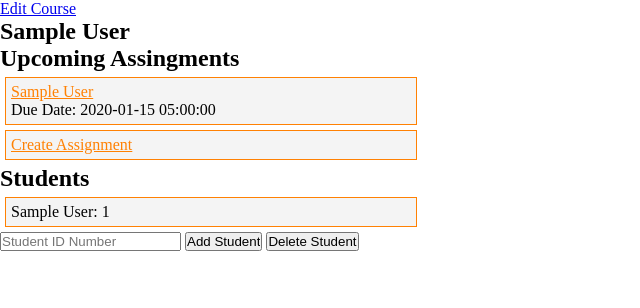
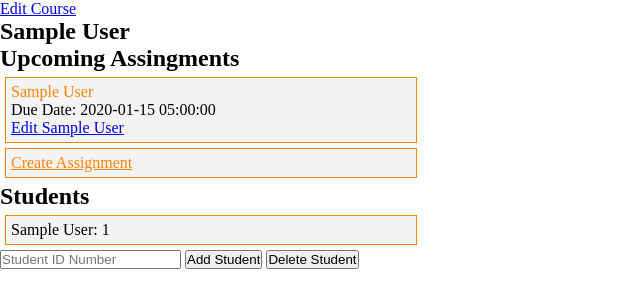
Before and after one commit to nplatte/Senior-Project, a Django app: page /teacher/course/1/ in a window 1280 px wide. Shown: the part 81-389 px from the top of the page, without its empty margins (0-640 px from the left). Run offline with Django 3.2, Linux system fonts and the light colour scheme; a user stored in the database is signed in; tables that the repository leaves empty hold one stand-in row (values such as "Sample post").

Commit message:
adjusted link to edit assignment

```diff
--- a/functional_tests/test_assignments.py
+++ b/functional_tests/test_assignments.py
@@ -84,7 +84,7 @@ class TestTeacherAssignment(BasicSeleniumTest):
         a_due_date = self.browser.find_element(By.ID, f'assignment_{self.test_a.pk}_due_date')
         self.assertEqual(a_due_date.text, f'Due Date: {self.test_a.due_date.strftime("%Y-%m-%d %I:%M:%S")}')
         # next to the assignment is an edit assignment button
-        edit_link = self.browser.find_element(By.ID, f'edit_addignment_{self.test_a.pk}')
+        edit_link = self.browser.find_element(By.ID, f'edit_assignment_{self.test_a.pk}')
         edit_link.click()
         # they click it and are taken to a new page
         self.assertEqual(f'Edit {self.test_a.title}', self.browser.title)
--- a/teacher_view/templates/teacher_view/course_page.html
+++ b/teacher_view/templates/teacher_view/course_page.html
@@ -11,8 +11,9 @@
 <h2>Upcoming Assingments</h2>
 {% for a in assignments %}
 <div class = assignment_container>
-    <a class="assignment" id="assignment_{{ a.pk }}" href="{% url 'edit_assignment' a.title %}"> {{ a.title }}</a>
+    <a class="assignment" id="assignment_{{ a.pk }}"> {{ a.title }}</a>
     <p id="assignment_{{ a.pk }}_due_date">Due Date: {{ a.due_date|date:"Y-m-d H:i:s" }}</p>
+    <a href="{% url 'staff_edit_assignment_page' assignment_id=a.pk %}" id="edit_assignment_{{ a.pk }}">Edit {{ a.title }}</a>
 </div>
 {% endfor %}
 <div class = assignment_container>
--- a/teacher_view/urls.py
+++ b/teacher_view/urls.py
@@ -10,6 +10,6 @@ urlpatterns = [
     path('course/<course_id>/edit', teacher_views.edit_course_page, name='staff_edit_course_page'),
     path('course/<course_id>/', teacher_views.course_page, name='staff_course_page'),
     path('assignment/<course_id>/add', teacher_views.add_assignment_page, name='add_assignment'),
-    path('assignment/<assignment_title>/edit', teacher_views.edit_assignment_page, name='edit_assignment'),
+    path('assignment/<assignment_id>/edit', teacher_views.edit_assignment_page, name='staff_edit_assignment_page'),
 
 ]
```
